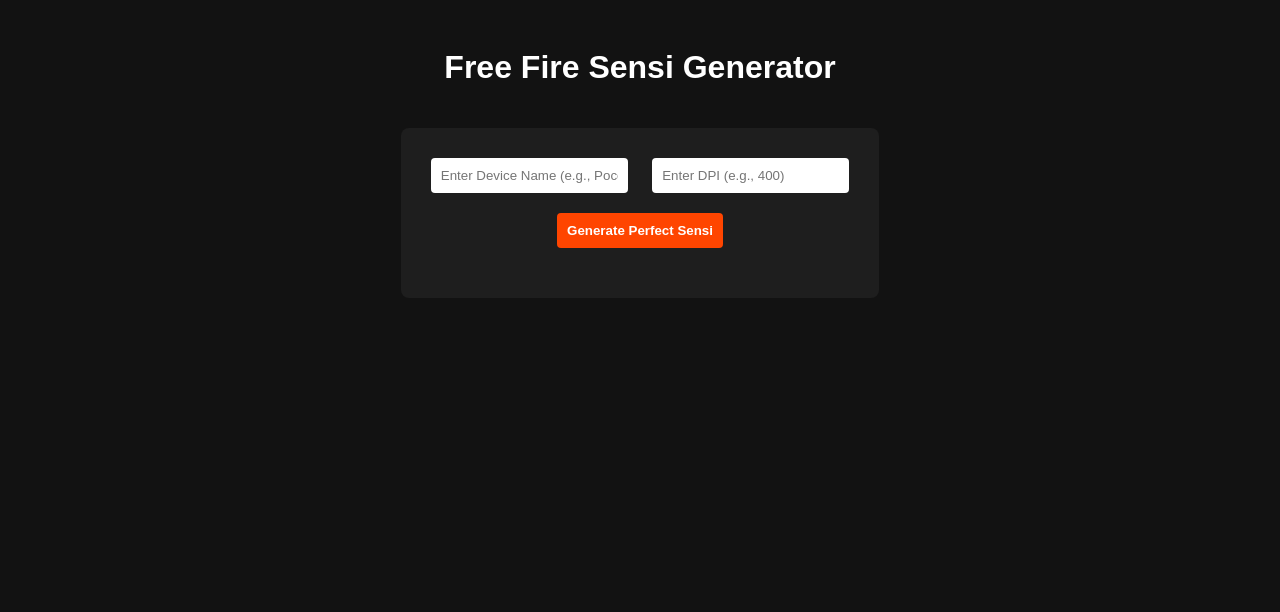
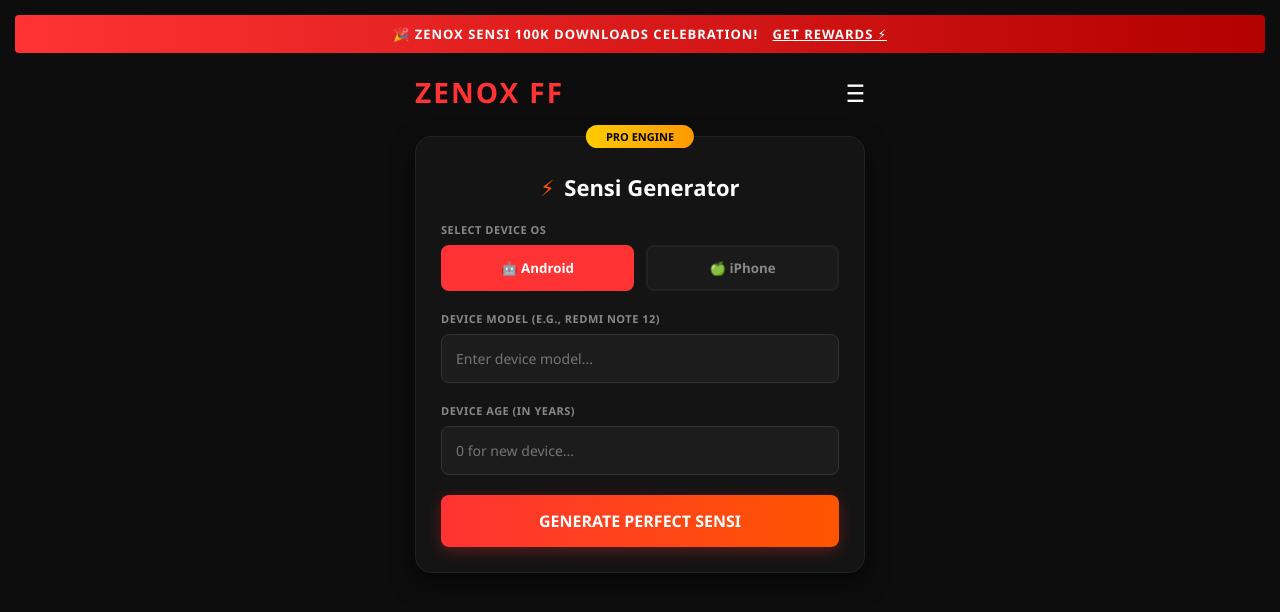
Before and after one commit to maremoshemaremoshe-pixel/Sensi-aim-lock, a plain HTML site: page index.html in a window 1280 px wide. Drawn offline with Linux system fonts and the light colour scheme.

Commit message:
Update index.html

```diff
--- a/index.html
+++ b/index.html
@@ -3,45 +3,119 @@
 <head>
     <meta charset="UTF-8">
     <meta name="viewport" content="width=device-width, initial-scale=1.0">
-    <title>Free Fire Sensitivity Generator</title>
+    <title>ZENOX FF - Sensi Generator</title>
     <style>
-        body { font-family: Arial, sans-serif; background-color: #121212; color: white; text-align: center; padding: 20px; }
-        .box { background: #1e1e1e; padding: 20px; border-radius: 8px; display: inline-block; margin-top: 20px; }
-        input, button { padding: 10px; margin: 10px; border-radius: 4px; border: none; }
-        button { background-color: #ff4500; color: white; cursor: pointer; font-weight: bold; }
+        * { box-sizing: border-box; margin: 0; padding: 0; font-family: 'Segoe UI', Tahoma, Geneva, Verdana, sans-serif; }
+        body { background-color: #0d0d0d; color: #ffffff; padding: 15px; display: flex; flex-direction: column; align-items: center; }
+
+        /* Top Banner */
+        .banner { background: linear-gradient(90deg, #ff3333, #b30000); width: 100%; text-align: center; padding: 10px; font-weight: bold; font-size: 13px; text-transform: uppercase; letter-spacing: 1px; margin-bottom: 20px; border-radius: 4px; }
+        .banner a { color: #fff; text-decoration: underline; margin-left: 10px; }
+
+        /* Logo Header */
+        .header { width: 100%; max-width: 450px; display: flex; justify-content: space-between; align-items: center; margin-bottom: 25px; }
+        .logo { font-size: 28px; font-weight: 900; color: #ff3333; letter-spacing: 2px; }
+        .menu-icon { font-size: 24px; cursor: pointer; }
+
+        /* Main Container */
+        .card { background-color: #141414; border: 1px solid #222; border-radius: 16px; padding: 25px; width: 100%; max-width: 450px; box-shadow: 0 10px 25px rgba(0,0,0,0.5); position: relative; }
+        .badge { background: linear-gradient(90deg, #ffcc00, #ff9900); color: #000; padding: 4px 20px; font-size: 11px; font-weight: bold; text-transform: uppercase; border-radius: 20px; position: absolute; top: -12px; left: 50%; transform: translateX(-50%); }
+
+        /* Form Styling */
+        .title-area { display: flex; align-items: center; gap: 10px; margin-top: 10px; margin-bottom: 20px; justify-content: center; }
+        .title-area h2 { font-size: 22px; font-weight: 700; }
+        .fire-icon { color: #ff5500; font-size: 22px; }
+
+        label { display: block; font-size: 11px; font-weight: bold; color: #888; text-transform: uppercase; margin-bottom: 8px; letter-spacing: 0.5px; }
+
+        /* OS Buttons */
+        .os-container { display: flex; gap: 12px; margin-bottom: 20px; }
+        .os-btn { flex: 1; padding: 12px; border: 2px solid #222; background-color: #1a1a1a; color: #888; border-radius: 8px; font-weight: bold; cursor: pointer; display: flex; align-items: center; justify-content: center; gap: 8px; transition: 0.2s; }
+        .os-btn.active { border-color: #ff3333; background-color: #ff3333; color: white; }
+
+        /* Input Boxes */
+        input { width: 100%; padding: 14px; background-color: #1c1c1c; border: 1px solid #333; color: white; border-radius: 8px; margin-bottom: 20px; font-size: 14px; }
+        input:focus { border-color: #ff3333; outline: none; }
+
+        /* Action Button */
+        .gen-btn { width: 100%; padding: 15px; background: linear-gradient(90deg, #ff3333, #ff5500); color: white; border: none; border-radius: 8px; font-size: 16px; font-weight: bold; cursor: pointer; text-transform: uppercase; box-shadow: 0 4px 15px rgba(255,51,51,0.3); }
+
+        /* Results Section */
+        .results { margin-top: 25px; padding-top: 20px; border-top: 1px solid #222; display: none; }
+        .res-row { display: flex; justify-content: space-between; padding: 10px 0; border-bottom: 1px solid #1a1a1a; }
+        .res-label { color: #ffcc00; font-weight: bold; }
+        .res-val { font-weight: bold; font-size: 16px; }
     </style>
 </head>
 <body>
 
-    <h1>Free Fire Sensi Generator</h1>
-    <div class="box">
-        <input type="text" id="device" placeholder="Enter Device Name (e.g., Poco X3)">
-        <input type="number" id="dpi" placeholder="Enter DPI (e.g., 400)">
-        <br>
-        <button onclick="generateSensi()">Generate Perfect Sensi</button>
+    <!-- Top Promo Banner -->
+    <div class="banner">
+        🎉 ZENOX SENSI 100K DOWNLOADS CELEBRATION! <a href="#">GET REWARDS ⚡</a>
+    </div>
 
-        <div id="result" style="margin-top:20px; font-weight:bold; color:#ffcf40;"></div>
+    <!-- Header Block -->
+    <div class="header">
+        <div class="logo">ZENOX FF</div>
+        <div class="menu-icon">☰</div>
+    </div>
+
+    <!-- Card Generator -->
+    <div class="card">
+        <div class="badge">Pro Engine</div>
+
+        <div class="title-area">
+            <span class="fire-icon">⚡</span>
+            <h2>Sensi Generator</h2>
+        </div>
+
+        <label>Select Device OS</label>
+        <div class="os-container">
+            <button class="os-btn active" onclick="setOS('Android')">🤖 Android</button>
+            <button class="os-btn" onclick="setOS('iPhone')">🍏 iPhone</button>
+        </div>
+
+        <label>Device Model (e.g., Redmi Note 12)</label>
+        <input type="text" id="model" placeholder="Enter device model...">
+
+        <label>Device Age (In Years)</label>
+        <input type="number" id="age" placeholder="0 for new device...">
+
+        <button class="gen-btn" onclick="generateSensi()">Generate Perfect Sensi</button>
+
+        <!-- Dynamic Results Output -->
+        <div class="results" id="resultsBox">
+            <label style="text-align: center; display: block; margin-bottom: 15px; color: #ff3333;">Recommended Settings:</label>
+            <div class="res-row"><span class="res-label">General:</span><span class="res-val" id="v1">0</span></div>
+            <div class="res-row"><span class="res-label">Red Dot:</span><span class="res-val" id="v2">0</span></div>
+            <div class="res-row"><span class="res-label">2x Scope:</span><span class="res-val" id="v3">0</span></div>
+            <div class="res-row"><span class="res-label">4x Scope:</span><span class="res-val" id="v4">0</span></div>
+        </div>
     </div>
 
     <script>
+        let currentOS = 'Android';
+
+        function setOS(os) {
+            currentOS = os;
+            document.querySelectorAll('.os-btn').forEach(btn => btn.classList.remove('active'));
+            event.target.classList.add('active');
+        }
+
         function generateSensi() {
-            let dpi = parseFloat(document.getElementById('dpi').value);
-            if (!dpi || dpi <= 0) {
-                document.getElementById('result').innerHTML = "Please enter a valid DPI.";
-                return;
-            }
+            let modelInput = document.getElementById('model').value.trim();
+            if(!modelInput) { alert('Please enter your device model first!'); return; }
 
-            // Example custom mathematical formula for in-game slider output
-            let generalSensi = Math.min(100, Math.max(50, Math.round((800 / dpi) * 95)));
-            let redDot = Math.min(100, generalSensi + 5);
+            // Dynamic logic making settings realistic instead of just flat 100s
+            let base = currentOS === 'iPhone' ? 95 : 92;
+            let dynamicModifier = Math.floor(Math.random() * 6); // adds variable feel
 
-            document.getElementById('result').innerHTML = `
-                <p>Recommended Settings:</p>
-                <p>General: ${generalSensi}</p>
-                <p>Red Dot: ${redDot}</p>
-                <p>2x Scope: 100</p>
-                <p>4x Scope: 100</p>
-            `;
+            document.getElementById('v1').textContent = Math.min(100, base + dynamicModifier);
+            document.getElementById('v2').textContent = Math.min(100, (base - 2) + dynamicModifier);
+            document.getElementById('v3').textContent = Math.min(100, (base - 5) + dynamicModifier);
+            document.getElementById('v4').textContent = Math.min(100, (base - 3) + dynamicModifier);
+
+            document.getElementById('resultsBox').style.display = 'block';
         }
     </script>
 </body>
```
